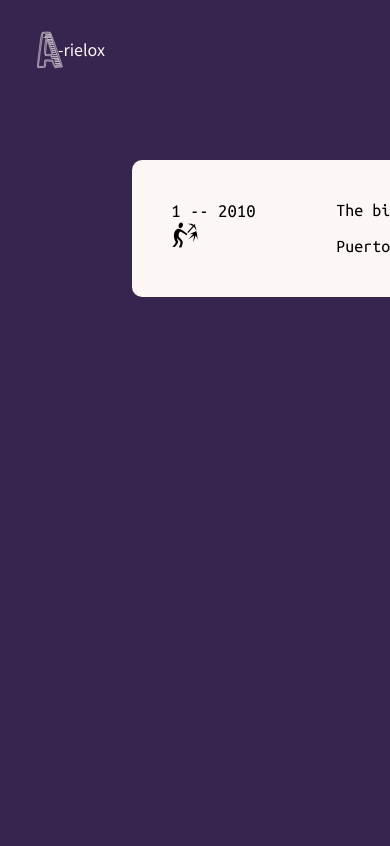
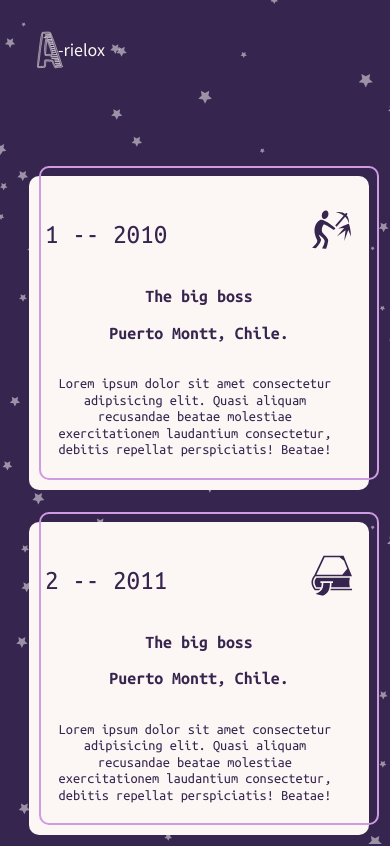
Before and after one commit to A-rielox/R-portfolio--01, a React (Create React App) app: page /about in a window 390 px wide. Shown: the top 846 px of the page. Built offline with nearby package versions, Linux system fonts and the light colour scheme.

Commit message:
quitando media query

```diff
--- a/src/components/AboutPage.js
+++ b/src/components/AboutPage.js
@@ -17,6 +17,8 @@ const AboutPage = () => {
 
    // para la cantidad de viento
    const [numbers, setNumbers] = useState(0);
+
+   const medQ = window.matchMedia('(min-width: 700px)').matches;
 
    useEffect(() => {
       let num = (window.innerWidth - 100) / 25;
@@ -43,11 +45,14 @@ const AboutPage = () => {
          refPlane.current.style.transform = `translateX(${-diffP}%)`;
       };
 
+      if (medQ) {
          window.addEventListener('scroll', moveX);
 
          return () => {
             window.removeEventListener('scroll', moveX);
          };
+      }
+      // eslint-disable-next-line
    }, []);
 
    return (
@@ -59,13 +64,13 @@ const AboutPage = () => {
             animate={{ opacity: 1, transition: { duration: 1.5 } }}
             exit={{ opacity: 0, transition: { duration: 0.5 } }}
          >
-            {/* <ParticleWrapper
+            <ParticleWrapper
                className="PARTICLE WRAPPER"
                initial={{ opacity: 0 }}
                animate={{ opacity: 1, transition: { delay: 1.5 } }}
             >
                <ContactModalParticleComponent config="about" />
-            </ParticleWrapper> */}
+            </ParticleWrapper>
 
             <LogoMainPage color="light" />
 
@@ -73,6 +78,7 @@ const AboutPage = () => {
                <TimelineItems />
             </Content>
 
+            {medQ ? (
                <Svg ref={refPlane}>
                   {[...Array(numbers)].map((x, id) => {
                      return (
@@ -87,6 +93,7 @@ const AboutPage = () => {
 
                   <Plane width={70} height={70} />
                </Svg>
+            ) : null}
          </MainContainer>
       </ThemeProvider>
    );
@@ -102,11 +109,15 @@ const MainContainer = styled(motion.div)`
    position: relative;
 
    background-color: ${props => props.theme.body};
+
+   @media screen and (max-width: 700px) {
+      height: 100%;
+   }
 `;
 
 const Content = styled.div`
    display: flex;
-   justify-content: flex-end;
+   justify-content: center;
 
    gap: 5vw;
 
@@ -117,6 +128,15 @@ const Content = styled.div`
 
    position: fixed;
    color: ${props => props.theme.text};
+
+   @media screen and (max-width: 700px) {
+      justify-content: center;
+
+      position: relative;
+      /* background-color: red; */
+      margin-top: 0;
+      padding-top: 10rem;
+   }
 `;
 
 const ParticleWrapper = styled(motion.div)``;
--- a/src/components/MySkillsPage.js
+++ b/src/components/MySkillsPage.js
@@ -1,3 +1,131 @@
+import React from 'react';
+import styled, { keyframes } from 'styled-components';
+import { motion } from 'framer-motion';
+
+import { useViewportScroll } from 'framer-motion';
+
+import LogoMainPage from './subComponents/LogoMainPage';
+import LeftContent from './mySkillsComponents/LeftContent';
+import RightContent from './mySkillsComponents/RightContent';
+import TheEndSign from './mySkillsComponents/TheEndSign';
+import UpArrow from './mySkillsComponents/UpArrow';
+
+import SwiperFront from './mySkillsComponents/SwiperFront';
+import SwiperBack from './mySkillsComponents/SwiperBack';
+
+const MySkillsPage = () => {
+   const { scrollYProgress } = useViewportScroll();
+
+   const medQ = window.matchMedia('(min-width: 700px)').matches;
+
+   const scrollTop = () => {
+      return window.scroll({
+         top: 0,
+         left: 0,
+         behavior: 'smooth',
+      });
+   };
+
+   return (
+      <MainContainer
+         className="MAIN CONTAINER"
+         initial={{ opacity: 0 }}
+         animate={{ opacity: 1, transition: { duration: 1.5 } }}
+         exit={{ opacity: 0, transition: { duration: 0.5 } }}
+      >
+         <LogoMainPage color="light" />
+
+         <Content className="COOOOONTENT">
+            <LeftContent />
+
+            <RightContent />
+         </Content>
+
+         <SwiperFront />
+         <SwiperBack />
+
+         {medQ ? (
+            <Svg
+               onClick={scrollTop}
+               initial={{ opacity: 0 }}
+               whileInView={{ opacity: 1, transition: { duration: 1.5 } }}
+               viewport={{ once: false, amount: 0.7 }}
+            >
+               <UpArrow width={70} height={70} />
+            </Svg>
+         ) : null}
+
+         <TheEndSign scrollprogress={scrollYProgress} />
+      </MainContainer>
+   );
+};
+
+export default MySkillsPage;
+
+const Bounce = keyframes`
+   from {  transform:translate(-50%, -50%) rotate(-90deg)  scale(1.2);   }
+   to {  transform: translate(-50%, -50%) rotate(-90deg) scale(1);   }
+`;
+
+const MainContainer = styled(motion.div)`
+   min-width: 100vw;
+   min-height: 100vh;
+   /* height: auto; */
+   position: relative;
+
+   @media screen and (max-width: 700px) {
+      .right-WRAPPER {
+         display: none;
+      }
+
+      .SwiperBack {
+         display: inline-block;
+      }
+
+      .SwiperFront {
+         display: inline-block;
+      }
+      .TheEndSign {
+         display: none;
+      }
+   }
+`;
+
+const Content = styled.div`
+   display: flex;
+   justify-content: space-between;
+
+   gap: 5vw;
+   position: relative;
+
+   padding-top: 10rem; // padding top 💥
+   padding-left: 5vw;
+   padding-right: 5vw;
+
+   @media screen and (max-width: 700px) {
+      justify-content: center;
+      align-items: flex-start;
+
+      padding-top: 5rem;
+   }
+`;
+
+const Svg = styled(motion.div)`
+   position: absolute;
+   bottom: -20px;
+   left: 50%;
+   cursor: pointer;
+   z-index: 10;
+
+   svg {
+      fill: ${props => props.theme.text};
+   }
+
+   animation: ${Bounce} 0.5s linear infinite alternate;
+`;
+
+/*
+
 import React from 'react';
 import styled, { keyframes } from 'styled-components';
 import { motion } from 'framer-motion';
@@ -41,9 +169,8 @@ const MySkillsPage = () => {
             {medQ ? <RightContent /> : null}
          </Content>
 
-         <SwiperFront />
-
-         <SwiperBack />
+         {!medQ ? <SwiperFront /> : null}
+         {!medQ ? <SwiperBack /> : null}
 
          {medQ ? (
             <Svg
@@ -71,7 +198,6 @@ const Bounce = keyframes`
 const MainContainer = styled(motion.div)`
    min-width: 100vw;
    min-height: 100vh;
-   /* height: auto; */
    position: relative;
 `;
 
@@ -108,11 +234,5 @@ const Svg = styled(motion.div)`
    animation: ${Bounce} 0.5s linear infinite alternate;
 `;
 
-const SwiperContent = styled.div`
-   /* position: relative; */
-   width: 100vw;
-   height: 100%;
-   background-color: red;
-   display: flex;
-   align-items: stretch;
-`;
+
+*/
--- a/src/components/aboutConponents/SingleCard.js
+++ b/src/components/aboutConponents/SingleCard.js
@@ -6,6 +6,8 @@ import { motion, AnimatePresence } from 'framer-motion';
 
 const SingleCard = ({ id, title, position, desc, icon, place }) => {
    const [isHover, setIsHover] = useState(false);
+
+   const medQ = window.matchMedia('(min-width: 700px)').matches;
 
    return (
       <Card
@@ -28,6 +30,7 @@ const SingleCard = ({ id, title, position, desc, icon, place }) => {
 
             <Place>{place}</Place>
 
+            {medQ ? (
                <AnimatePresence>
                   {isHover && (
                      <EmailWrapper
@@ -51,6 +54,9 @@ const SingleCard = ({ id, title, position, desc, icon, place }) => {
                      </EmailWrapper>
                   )}
                </AnimatePresence>
+            ) : (
+               <Email>{desc}</Email>
+            )}
          </Right>
          <CardFront layout />
       </Card>
@@ -75,6 +81,20 @@ const Card = styled(motion.div)`
    &:not(:last-child) {
       margin-right: 1.5rem;
    }
+
+   @media screen and (max-width: 700px) {
+      flex-direction: column;
+
+      margin: 1rem 0.5rem 1rem 0.5rem;
+
+      &:not(:last-child) {
+         margin-right: 0;
+      }
+   }
+
+   @media screen and (max-width: 400px) {
+      padding: 2rem 1rem 2rem 1rem;
+   }
 `;
 
 const Left = styled.div`
@@ -82,12 +102,20 @@ const Left = styled.div`
    flex-direction: column;
    justify-content: flex-start;
    align-items: flex-start;
+
+   @media screen and (max-width: 700px) {
+      flex-direction: row;
+      justify-content: space-between;
+      align-items: center;
+      margin-bottom: 1.5rem;
+   }
 `;
 const Right = styled(motion.div)`
    display: flex;
    flex-direction: column;
    justify-content: flex-start;
    align-items: flex-start;
+   color: ${props => props.theme.body};
 `;
 
 const CardFront = styled.div`
@@ -111,17 +139,38 @@ const CardFront = styled.div`
       left: 10px;
       right: -10px;
    }
+
+   @media screen and (max-width: 700px) {
+      border: solid 2px #cf9ce2;
+      top: -10px;
+      bottom: 10px;
+      left: 10px;
+      right: -10px;
+   }
 `;
 
 const Name = styled(motion.div)`
    /* font-size: 28px; */
    font-size: calc(1em + 0.7vw);
    width: 165px;
+   color: ${props => props.theme.body};
+
+   @media screen and (max-width: 700px) {
+      width: min-content;
+      white-space: nowrap;
+      font-size: 1.7rem;
+   }
 `;
 const Icon = styled.div`
    font-size: 28px;
    width: 165px;
    height: 100%;
+   color: ${props => props.theme.body};
+
+   @media screen and (max-width: 700px) {
+      width: min-content;
+      font-size: 2.7rem;
+   }
 `;
 
 const Title = styled(motion.div)`
@@ -134,6 +183,11 @@ const Title = styled(motion.div)`
 
    transition: all 0.3s linear;
    ${Card}:hover & {
+      font-weight: bold;
+      align-self: center;
+   }
+
+   @media screen and (max-width: 700px) {
       font-weight: bold;
       align-self: center;
    }
@@ -153,6 +207,11 @@ const Place = styled(motion.div)`
       font-weight: bold;
       align-self: center;
    }
+
+   @media screen and (max-width: 700px) {
+      font-weight: bold;
+      align-self: center;
+   }
 `;
 
 const EmailWrapper = styled(motion.div)``;
@@ -162,4 +221,8 @@ const Email = styled(motion.div)`
    font-size: calc(0.8em + 0.4vw);
    width: 300px;
    padding-top: 2rem;
+
+   @media screen and (max-width: 400px) {
+      text-align: center;
+   }
 `;
--- a/src/components/aboutConponents/TimelineItems.js
+++ b/src/components/aboutConponents/TimelineItems.js
@@ -23,6 +23,10 @@ export default TimelineItems;
 const Timeline = styled(motion.div)`
    display: flex;
 
+   @media screen and (max-width: 700px) {
+      flex-direction: column;
+   }
+
    & p {
       margin-bottom: 0;
       padding-right: 2rem;
@@ -30,6 +34,11 @@ const Timeline = styled(motion.div)`
    }
    padding-right: 7rem;
    padding-left: 7rem;
+
+   @media screen and (max-width: 700px) {
+      padding-right: 0;
+      padding-left: 0;
+   }
 `;
 
 /*
--- a/src/components/mySkillsComponents/SwiperBack.js
+++ b/src/components/mySkillsComponents/SwiperBack.js
@@ -1,4 +1,4 @@
-import React, { useRef, useState } from 'react';
+import React from 'react';
 import styled from 'styled-components';
 
 import { Swiper, SwiperSlide } from 'swiper/react';
@@ -7,15 +7,13 @@ import 'swiper/css';
 import 'swiper/css/effect-cube';
 import 'swiper/css/pagination';
 
-// import './styles.css';
-
 import { EffectCube, Autoplay } from 'swiper';
 
 import { backIconList } from './iconList';
 
 export default function App() {
    return (
-      <Wrapper>
+      <Wrapper className="SwiperBack">
          <Swiper
             effect={'cube'}
             grabCursor={true}
@@ -33,7 +31,6 @@ export default function App() {
             className="mySwiper"
          >
             {backIconList.map(item => {
-               console.log(item);
                const { icon, name, id } = item;
 
                return (
--- a/src/components/mySkillsComponents/SwiperFront.js
+++ b/src/components/mySkillsComponents/SwiperFront.js
@@ -1,4 +1,4 @@
-import React, { useRef, useState } from 'react';
+import React from 'react';
 import styled from 'styled-components';
 
 import { Swiper, SwiperSlide } from 'swiper/react';
@@ -7,15 +7,13 @@ import 'swiper/css';
 import 'swiper/css/effect-cube';
 import 'swiper/css/pagination';
 
-// import './styles.css';
-
 import { EffectCube, Autoplay } from 'swiper';
 
 import { frontIconList } from './iconList';
 
 export default function App() {
    return (
-      <Wrapper>
+      <Wrapper className="SwiperFront">
          <Swiper
             effect={'cube'}
             grabCursor={true}
@@ -33,7 +31,6 @@ export default function App() {
             className="mySwiper"
          >
             {frontIconList.map(item => {
-               console.log(item);
                const { icon, name, id } = item;
 
                return (
```
Also changed, not shown: src/assets/Images/rocket.svg (added), src/components/mySkillsComponents/TheEndSign.js. Lines whose indentation alone changed are shown as unchanged.
